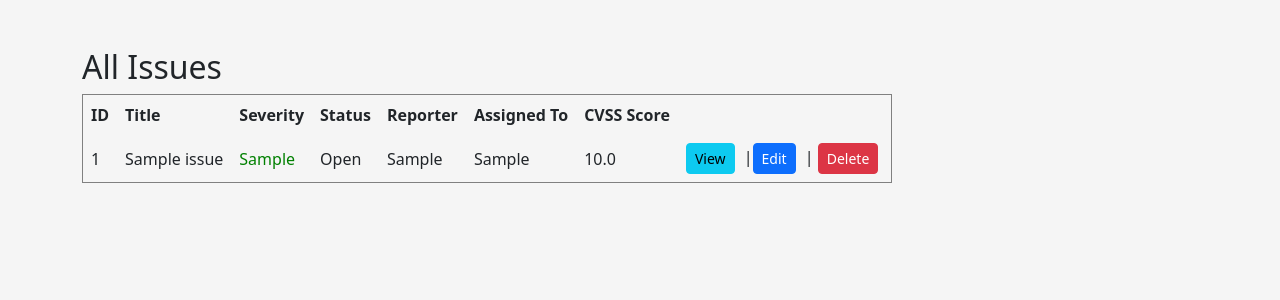
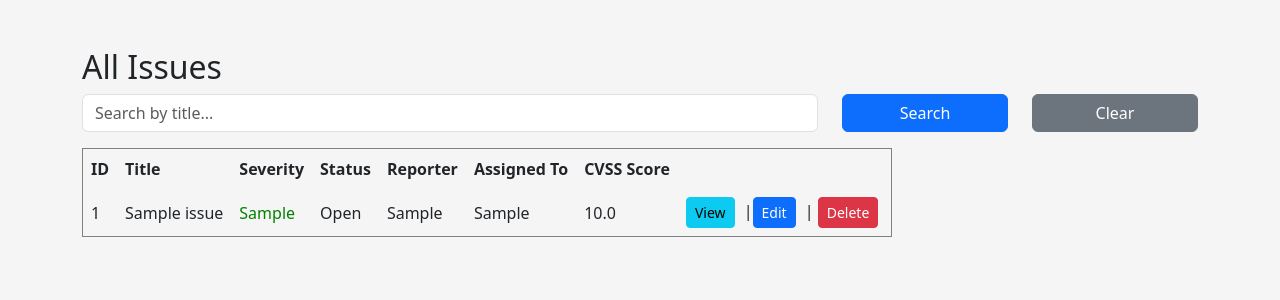
Before and after one commit to dbsspencerjohn-dot/spencer, a Flask app: page /issues-page in a window 1280 px wide. Shown: the part 56-356 px from the top of the page. Run offline with Flask 3, Linux system fonts and the light colour scheme; tables that the repository leaves empty hold one stand-in row (values such as "Sample post").

Commit message:
added the search input field into this ( Source : Self)

```diff
--- a/templates/issues.html
+++ b/templates/issues.html
@@ -2,7 +2,27 @@
 content %}
 
 <h2>All Issues</h2>
+<form method="GET" class="mb-3">
+  <div class="row">
+    <div class="col-md-8">
+      <input
+        type="text"
+        class="form-control"
+        name="search"
+        placeholder="Search by title..."
+        value="{{ search if search else '' }}"
+      />
+    </div>
 
+    <div class="col-md-2">
+      <button type="submit" class="btn btn-primary w-100">Search</button>
+    </div>
+
+    <div class="col-md-2">
+      <a href="/issues-page" class="btn btn-secondary w-100"> Clear </a>
+    </div>
+  </div>
+</form>
 <table border="1" cellpadding="8">
   <tr>
     <th>ID</th>
```
